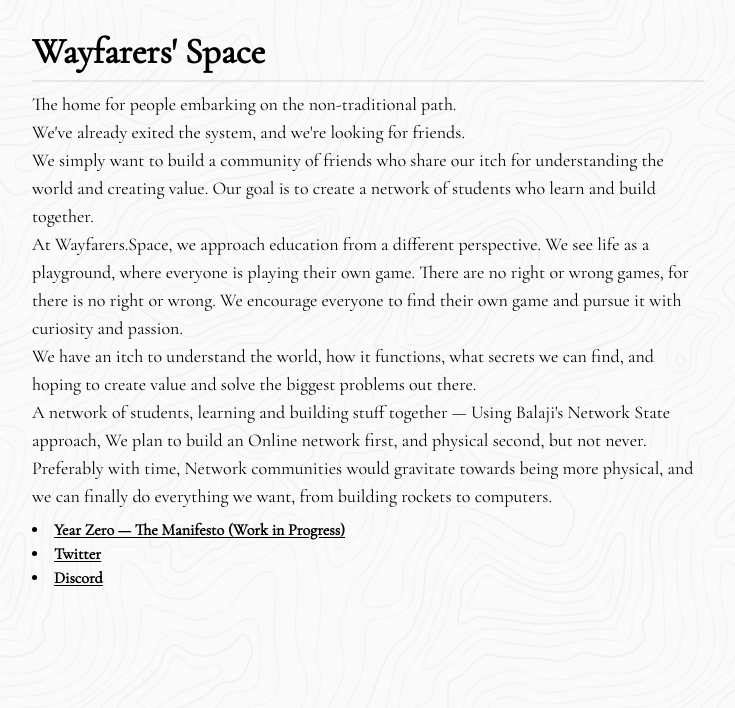
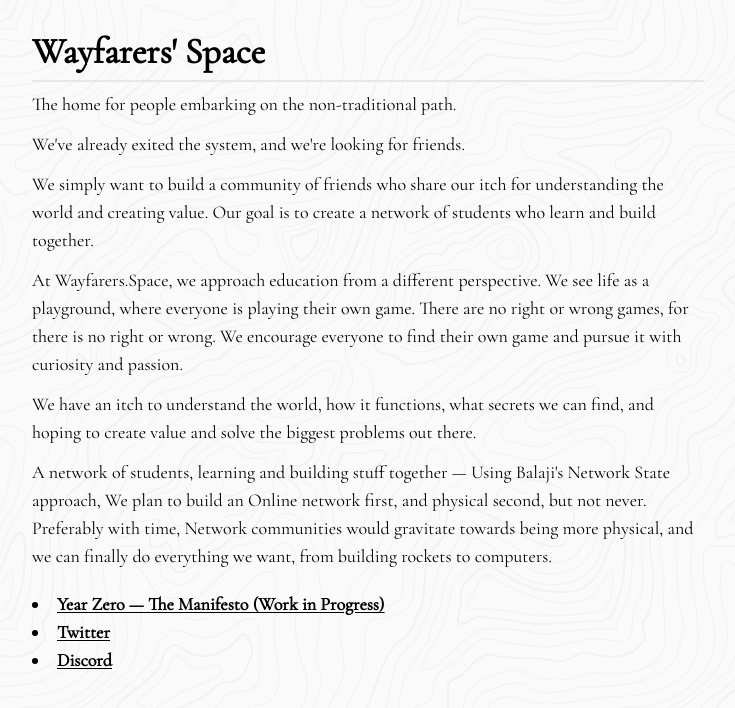
Before and after one commit to TheBlapse/wayfarers.space, a Next.js app: page / in a window 1280 px wide. Shown: the top 708 px of the page, without its empty margins (272-1007 px from the left). Built offline with nearby package versions, Linux system fonts and the light colour scheme.

Commit message:
Added spacing, fixed the link

```diff
--- a/app/page.tsx
+++ b/app/page.tsx
@@ -6,36 +6,41 @@ export default function Home() {
         <h1 className=" font-semibold leading-tight text-2xl md:text-4xl mt-0 pb-2 border-b-2 border-b-[808080]">
           Wayfarers&apos; Space
         </h1>
-        <p className="pt-2 text-base md:text-lg">
-          The home for people embarking on the non-traditional path.
-          <br />
+        <div className="flex flex-col gap-3 pt-2 text-base md:text-lg">
+          <p>The home for people embarking on the non-traditional path.</p>
+          <p>
             We&apos;ve already exited the system, and we&apos;re looking for
             friends.
-          <br />
-          We simply want to build a community of friends who share our itch for
-          understanding the world and creating value. Our goal is to create a
-          network of students who learn and build together.
-          <br />
+          </p>
+          <p>
+            We simply want to build a community of friends who share our itch
+            for understanding the world and creating value. Our goal is to
+            create a network of students who learn and build together.
+          </p>
+          <p>
             At Wayfarers.Space, we approach education from a different
             perspective. We see life as a playground, where everyone is playing
             their own game. There are no right or wrong games, for there is no
             right or wrong. We encourage everyone to find their own game and
             pursue it with curiosity and passion.
-          <br />
+          </p>
+          <p>
             We have an itch to understand the world, how it functions, what
-          secrets we can find, and hoping to create value and solve the biggest
-          problems out there.
-          <br />A network of students, learning and building stuff together
-          &mdash; Using Balaji&apos;s Network State approach, We plan to build
-          an Online network first, and physical second, but not never.
-          Preferably with time, Network communities would gravitate towards
-          being more physical, and we can finally do everything we want, from
-          building rockets to computers.
+            secrets we can find, and hoping to create value and solve the
+            biggest problems out there.
           </p>
-        <div className="pt-2">
+          <p>
+            A network of students, learning and building stuff together &mdash;
+            Using Balaji&apos;s Network State approach, We plan to build an
+            Online network first, and physical second, but not never. Preferably
+            with time, Network communities would gravitate towards being more
+            physical, and we can finally do everything we want, from building
+            rockets to computers.
+          </p>
+          <div className="pt-2 text-base md:text-lg">
             <ul className="list-disc list-inside font-semibold ">
               <li className="text-opacity-100 underline underline-offset-2 hover:italic">
-              <Link href="https://twitter.com/WayfarersSpace/status/1641860389582299146">
+                <Link href="https://github.com/theblapse/Wayfarers.Space/blob/master/README.md">
                   Year Zero &mdash; The Manifesto (Work in Progress)
                 </Link>
               </li>
@@ -48,6 +53,7 @@ export default function Home() {
             </ul>
           </div>
         </div>
+      </div>
     </main>
   );
 }
```
Lines whose indentation alone changed are shown as unchanged.
